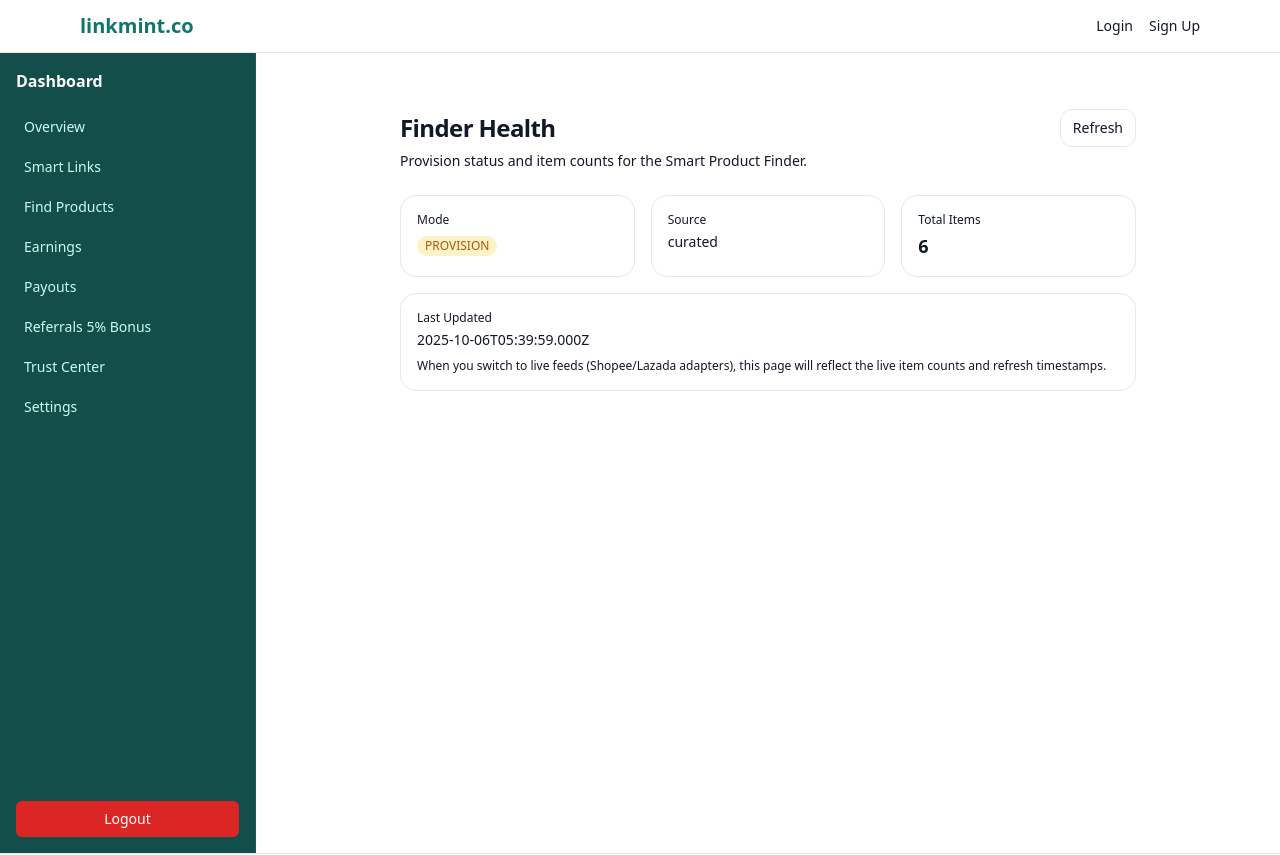
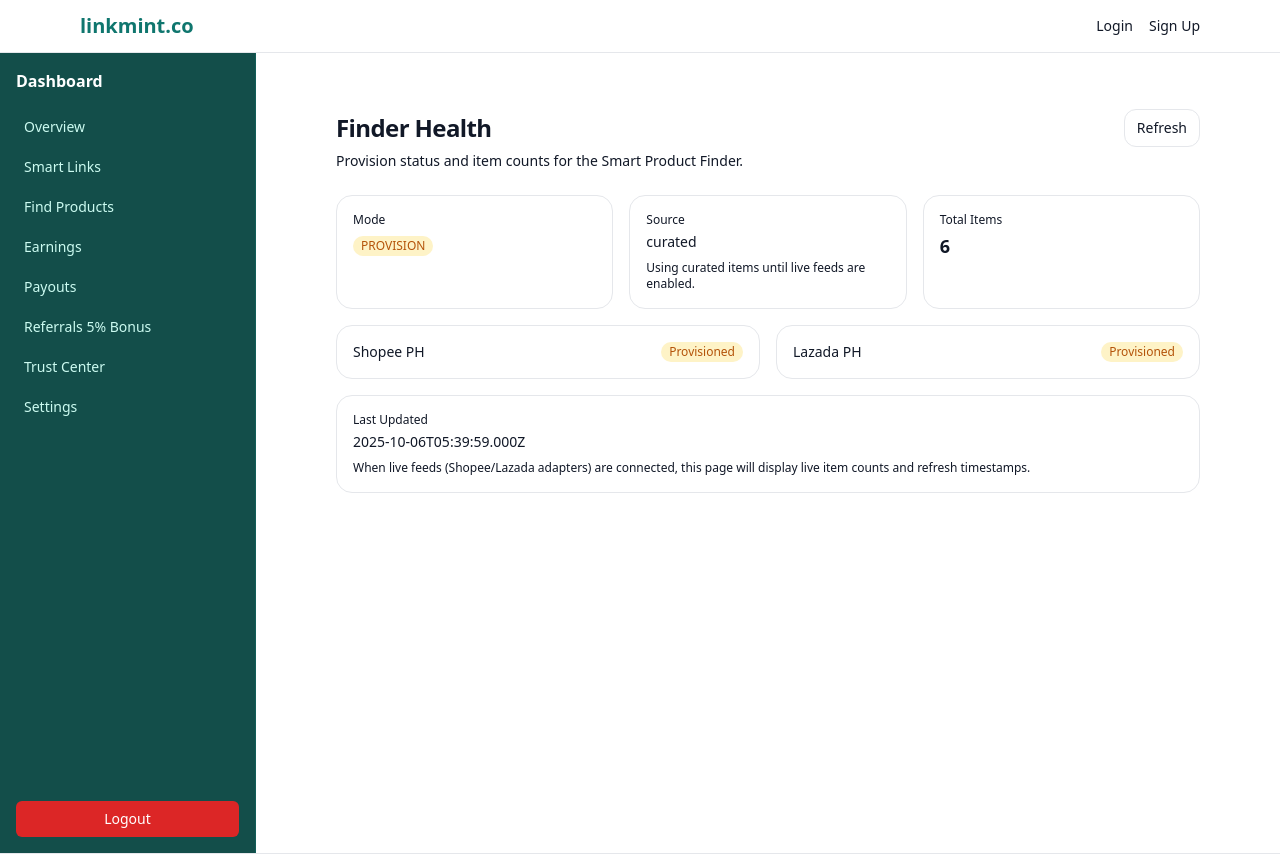
Before and after one commit to begintolern/Linkmint, a Next.js app: page /dashboard/admin/finder in a window 1280 px wide. Shown: the top 855 px of the page. Built offline with nearby package versions, Linux system fonts and the light colour scheme; no server answers.

Commit message:
ui(admin): show Finder connector readiness badges and env status

```diff
--- a/app/dashboard/admin/finder/page.tsx
+++ b/app/dashboard/admin/finder/page.tsx
@@ -3,12 +3,21 @@
 
 import { useEffect, useState } from "react";
 
+type Connector = {
+  ready: boolean;
+  missingEnv: string[];
+};
+
 type Health = {
   ok: boolean;
-  mode: "PROVISION" | "LIVE" | string;
+  mode: "PROVISION" | "LIVE_READY" | string;
   source: string;
   totalItems: number;
   lastUpdated: string;
+  connectors?: {
+    SHOPEE_PH?: Connector;
+    LAZADA_PH?: Connector;
+  };
 };
 
 export default function AdminFinderPage() {
@@ -38,7 +47,7 @@ export default function AdminFinderPage() {
   }, []);
 
   return (
-    <div className="mx-auto max-w-3xl px-4 py-8">
+    <div className="mx-auto max-w-4xl px-4 py-8">
       <div className="flex items-center justify-between">
         <h1 className="text-2xl font-semibold tracking-tight">Finder Health</h1>
         <button
@@ -59,6 +68,7 @@ export default function AdminFinderPage() {
         </div>
       )}
 
+      {/* Overview cards */}
       <div className="mt-6 grid gap-4 sm:grid-cols-3">
         <div className="rounded-2xl border bg-white p-4">
           <div className="text-xs text-muted-foreground">Mode</div>
@@ -78,6 +88,9 @@ export default function AdminFinderPage() {
         <div className="rounded-2xl border bg-white p-4">
           <div className="text-xs text-muted-foreground">Source</div>
           <div className="mt-1 text-sm font-medium">{data?.source ?? "—"}</div>
+          <div className="mt-2 text-xs text-muted-foreground">
+            Using curated items until live feeds are enabled.
+          </div>
         </div>
 
         <div className="rounded-2xl border bg-white p-4">
@@ -86,12 +99,46 @@ export default function AdminFinderPage() {
         </div>
       </div>
 
+      {/* Connector readiness */}
+      <div className="mt-4 grid gap-4 sm:grid-cols-2">
+        {["SHOPEE_PH", "LAZADA_PH"].map((k) => {
+          const conn = (data as any)?.connectors?.[k];
+          return (
+            <div key={k} className="rounded-2xl border bg-white p-4">
+              <div className="flex items-center justify-between">
+                <div className="text-sm font-medium">
+                  {k === "SHOPEE_PH" ? "Shopee PH" : "Lazada PH"}
+                </div>
+                <span
+                  className={`inline-flex items-center rounded-full px-2 py-0.5 text-xs ${
+                    conn?.ready
+                      ? "bg-green-100 text-green-700"
+                      : "bg-amber-100 text-amber-700"
+                  }`}
+                >
+                  {conn?.ready ? "Ready" : "Provisioned"}
+                </span>
+              </div>
+              {!conn?.ready && conn?.missingEnv?.length > 0 && (
+                <div className="mt-2 text-xs">
+                  Missing env:{" "}
+                  <code className="rounded bg-muted px-1.5 py-0.5">
+                    {conn.missingEnv.join(", ")}
+                  </code>
+                </div>
+              )}
+            </div>
+          );
+        })}
+      </div>
+
+      {/* Last Updated */}
       <div className="mt-4 rounded-2xl border bg-white p-4">
         <div className="text-xs text-muted-foreground">Last Updated</div>
         <div className="mt-1 text-sm">{data?.lastUpdated ?? "—"}</div>
         <p className="mt-2 text-xs text-muted-foreground">
-          When you switch to live feeds (Shopee/Lazada adapters), this page will reflect
-          the live item counts and refresh timestamps.
+          When live feeds (Shopee/Lazada adapters) are connected, this page will display
+          live item counts and refresh timestamps.
         </p>
       </div>
     </div>
```
